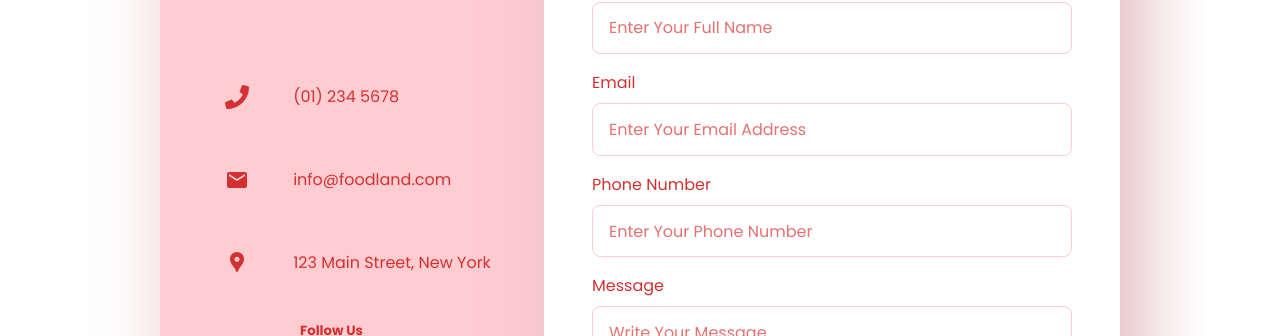
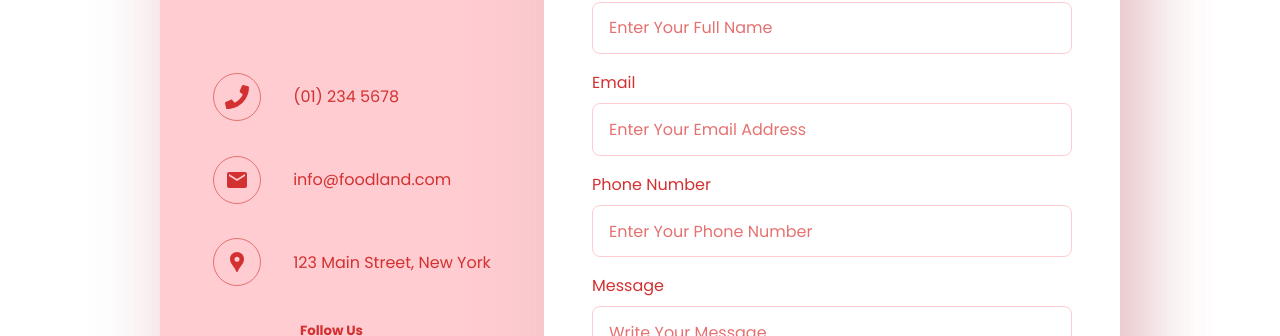
Before and after one commit to zeetaen1989/pizza-delivery, a Next.js app: page /contact in a window 1280 px wide. Shown: the part 369-705 px from the top of the page. Built offline with nearby package versions, Linux system fonts and the light colour scheme; a web font is replaced by a local one.

Commit message:
style: border color modified to the icons container

```diff
--- a/components/layouts/Contact/Contact.module.scss
+++ b/components/layouts/Contact/Contact.module.scss
@@ -26,7 +26,7 @@
         width: 100%;
 
         .icons {
-          border: 1px solid a.$primary-clr-1;
+          border: 1px solid a.$primary-clr-2;
           border-radius: 50%;
           height: 3rem;
           width: 3rem;
```
